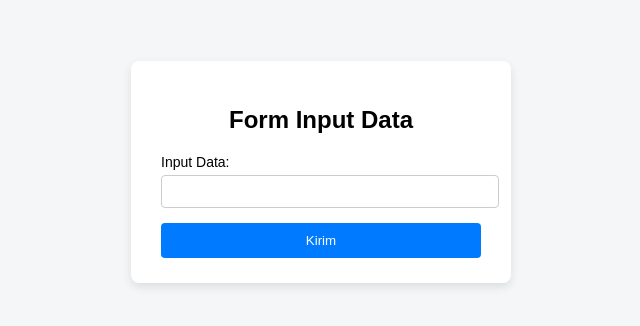
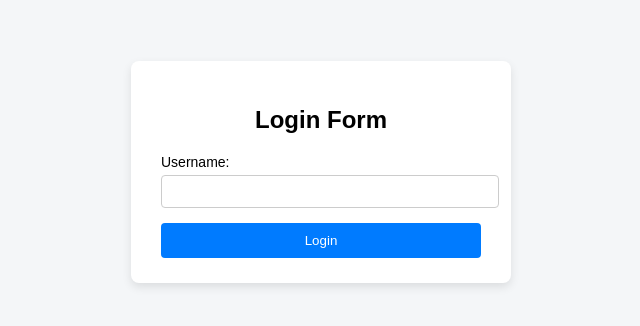
Before and after one commit to bimmbim/FlaskRouting_015, a Flask app: template templates/index.html in a window 1280 px wide. Shown: the part 228-554 px from the top of the page, without its empty margins (319-959 px from the left). Run offline with Flask 3, Linux system fonts and the light colour scheme; the template is opened without the code that fills it, so the values that code supplies are empty.

Commit message:
Update perbaikan 2

```diff
--- a/templates/index.html
+++ b/templates/index.html
@@ -1,22 +1,21 @@
 <!DOCTYPE html>
 <html lang="id">
-  <head>
-    <meta charset="UTF-8" />
-    <title>Form Flask</title>
-    <link
-      rel="stylesheet"
-      href="{{ url_for('static', filename='styles.css') }}"
-    />
-  </head>
-  <body>
+
+<head>
+    <meta charset="UTF-8">
+    <title>Login Form</title>
+    <link rel="stylesheet" href="{{ url_for('static', filename='styles.css') }}">
+</head>
+
+<body>
     <div class="container">
-      <h2>Form Input Data</h2>
+        <h2>Login Form</h2>
+        <form method="post">
+            <label>Username:</label>
+            <input type="text" name="username" required>
+            <button type="submit">Login</button>
+        </form>
+    </div>
+</body>
 
-      <form action="/process" method="post">
-        <label>Input Data:</label>
-        <input type="text" name="inputData" required />
-        <button type="submit">Kirim</button>
-      </form>
-    </div>
-  </body>
 </html>
```
